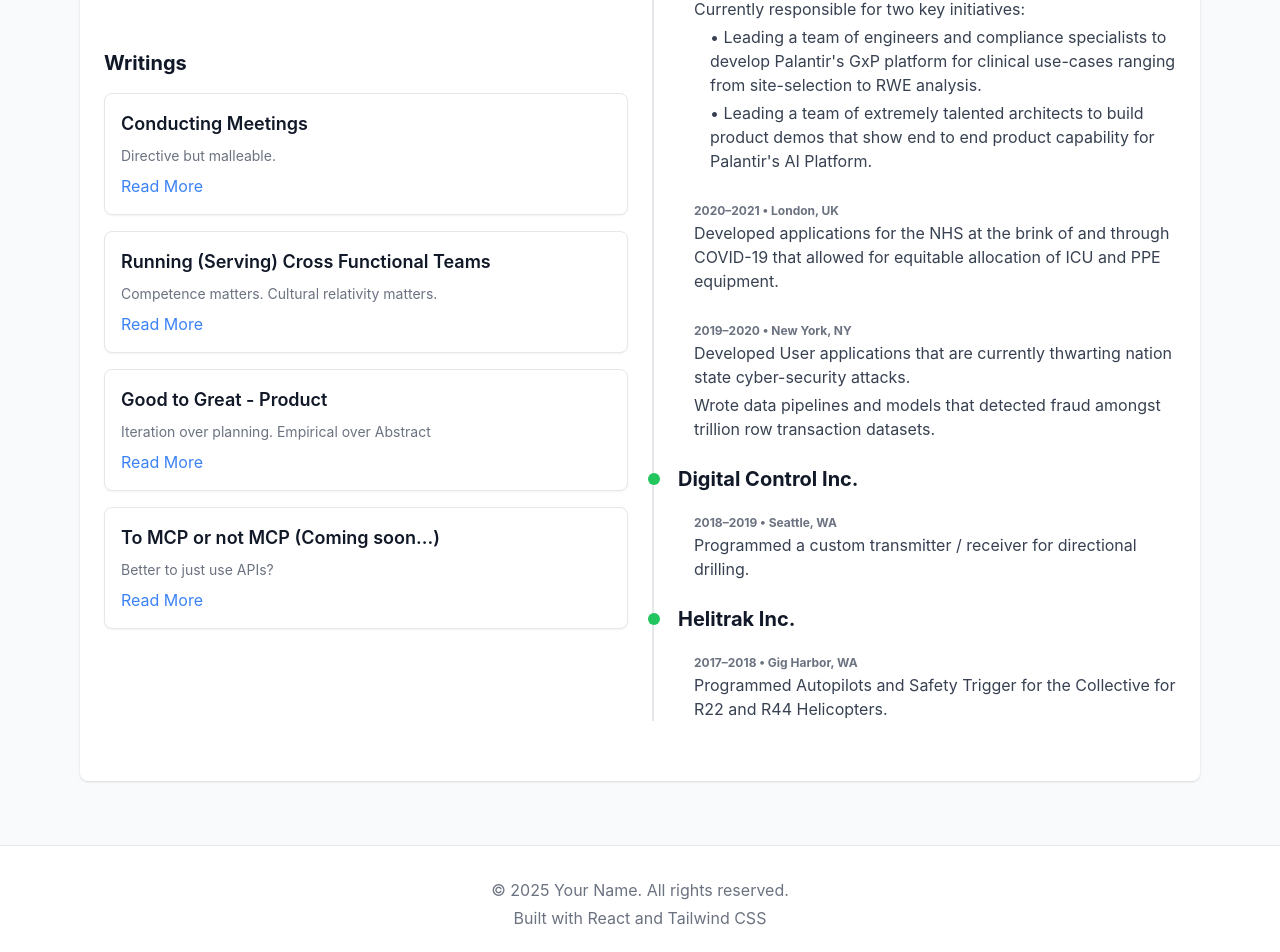
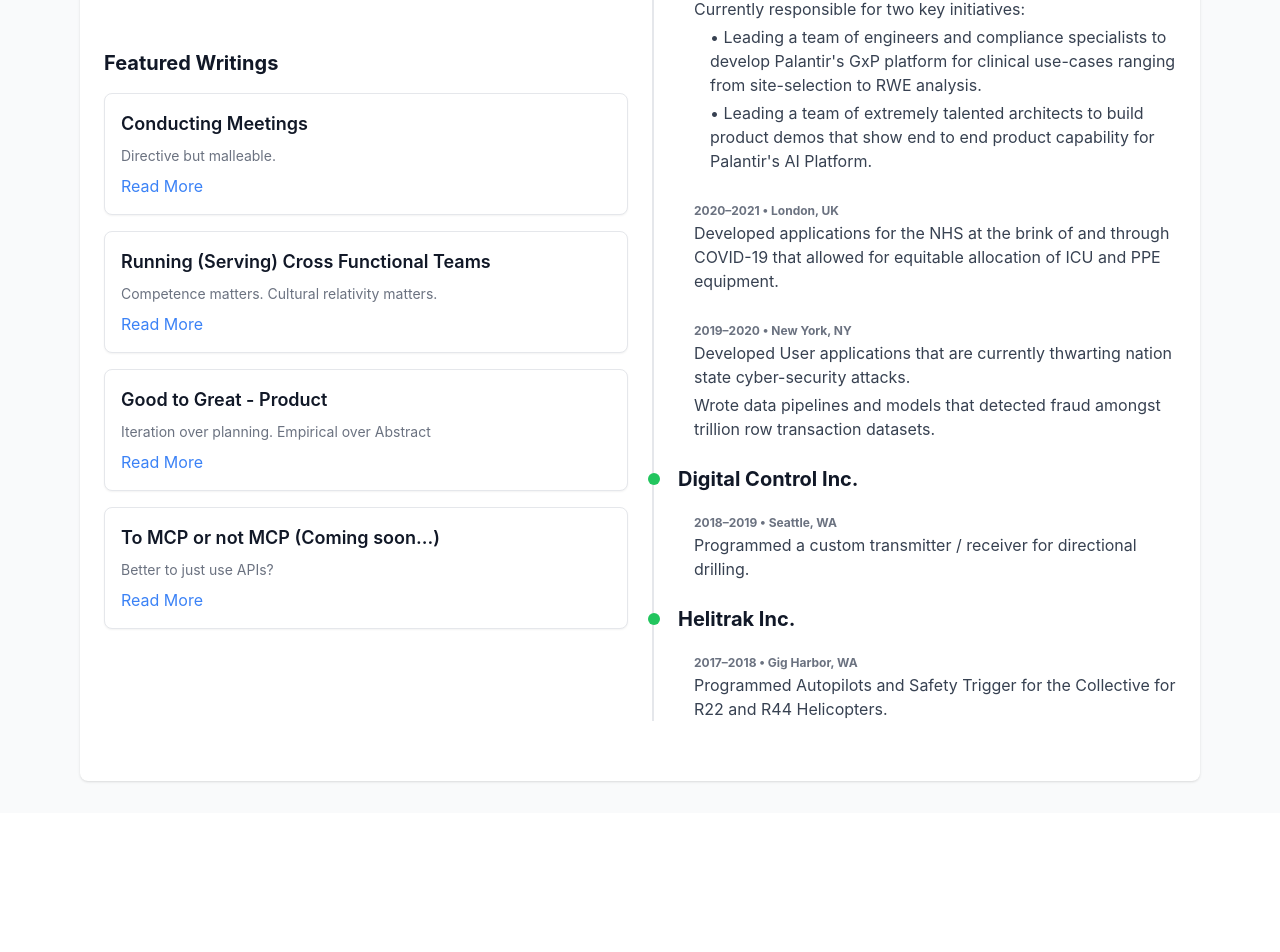
Before and after one commit to siddhantekale/siddhantekale, a React (Create React App) app: page / in a window 1280 px wide. Shown: the part 303-1255 px from the top of the page. After the commit the page ends 1116 px from the top, so only its background shows below. Built offline with nearby package versions, Linux system fonts and the light colour scheme.

Commit message:
remove footer

```diff
--- a/src/PersonalWebsite.js
+++ b/src/PersonalWebsite.js
@@ -233,7 +233,7 @@
                 </div>
                 {/* Writings Row */}
                 <div>
-                  <h3 className="text-xl font-bold text-gray-900 mb-4">Writings</h3>
+                  <h3 className="text-xl font-bold text-gray-900 mb-4">Featured Writings</h3>
                   <div className="space-y-4">
                     <div className="bg-white border border-gray-200 rounded-lg p-4 shadow-sm">
                       <h4 className="text-lg font-semibold text-gray-900 mb-2">Conducting Meetings</h4>
@@ -475,18 +475,6 @@
       <main className="max-w-6xl mx-auto px-4 py-8">
         {renderContent()}
       </main>
-
-      {/* Footer */}
-      <footer className="bg-white border-t border-gray-200 py-8 mt-8">
-        <div className="max-w-6xl mx-auto px-4 text-center">
-          <p className="text-gray-500">
-            © {new Date().getFullYear()} Your Name. All rights reserved.
-          </p>
-          <p className="text-gray-500 mt-1">
-            Built with React and Tailwind CSS
-          </p>
-        </div>
-      </footer>
     </div>
   );
 };
```
